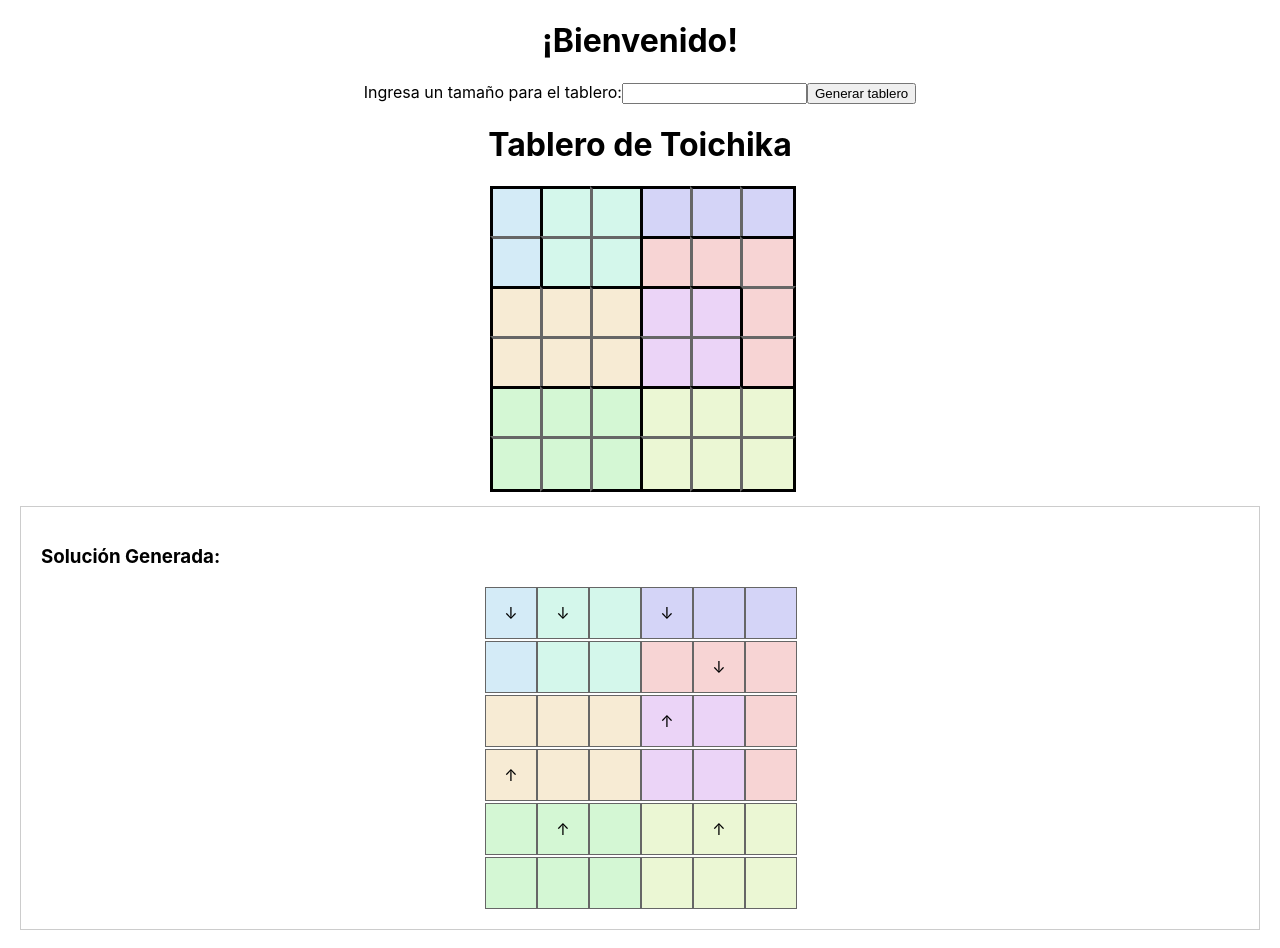
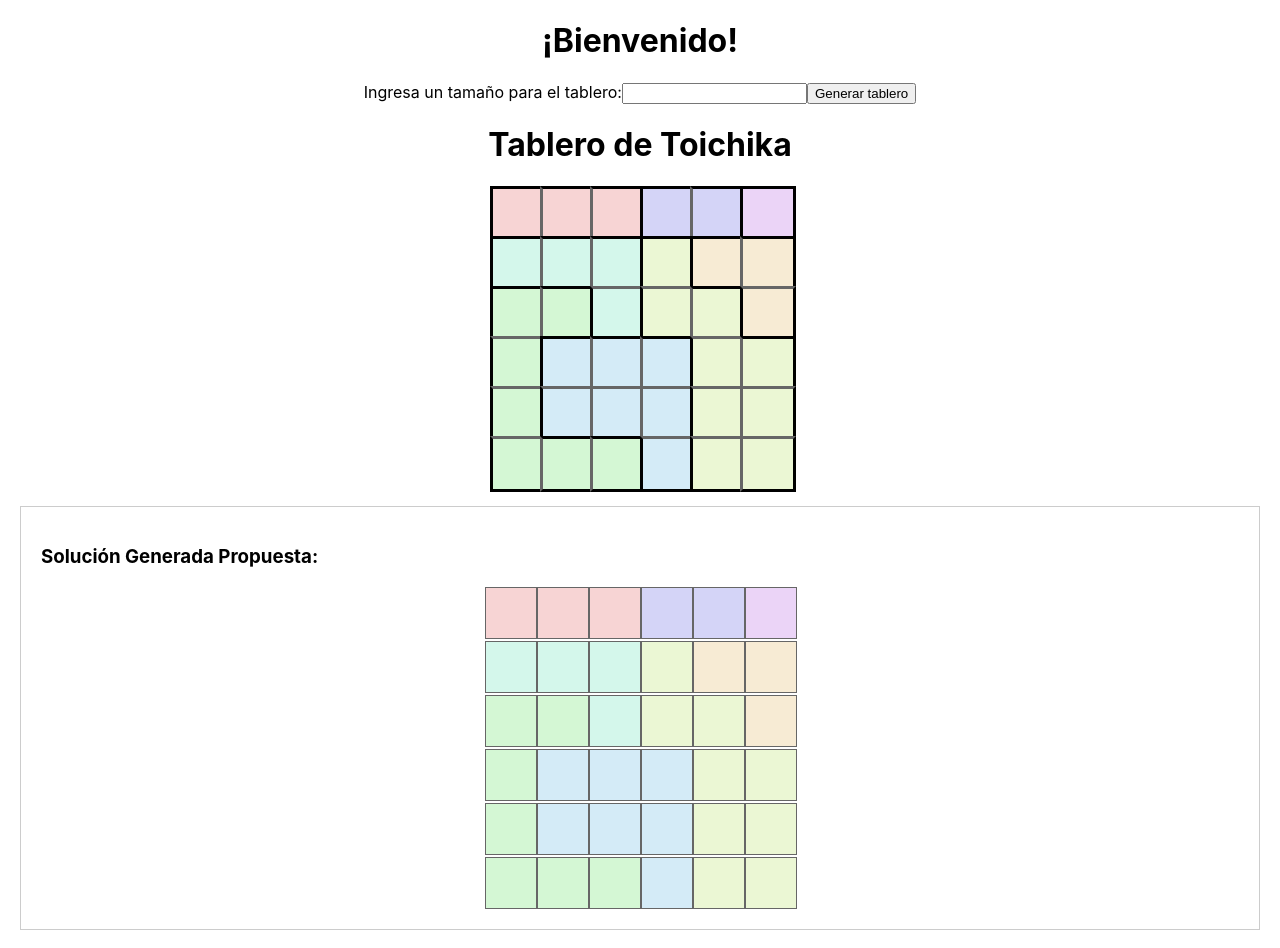
Before and after one commit to alonyanez/tfg-toichika, a React (Create React App) app: page / in a window 1280 px wide. Shown: the top 948 px of the page. Built offline with nearby package versions, Linux system fonts and the light colour scheme.

Commit message:
correccion generacion tablero y algoritmo resolvedor

```diff
--- a/src/App.js
+++ b/src/App.js
@@ -2,7 +2,7 @@ import './App.css';
 import Tablero from './components/Tablero/Tablero';
 import Resolver from './components/Tablero/ResolverToichika';
 import PedirValor from './components/pedirValor';
-import React, { useState, useCallback, useMemo } from 'react';
+import React, { useState, useCallback } from 'react';
 
 function App() {
   const [size, setSize] = useState(6);
@@ -43,7 +43,7 @@ function App() {
     <div >
       <div style={{ textAlign: 'center'}}>
         <h1>¡Bienvenido!</h1>
-        <PedirValor onActualizar={actualizarSize}/>
+       <PedirValor onActualizar={actualizarSize}/>
       </div>
 
       <h1  style={{ textAlign: 'center'}}>Tablero de Toichika</h1>
@@ -51,8 +51,6 @@ function App() {
         size={size}
         onTableroGenerado={memoizedSetTablero}
       />
-
-
 
       <Resolver
         tablero={tableroState}
--- a/src/components/Tablero/ResolverToichika.js
+++ b/src/components/Tablero/ResolverToichika.js
@@ -23,8 +23,34 @@ function buscarFlechaEnDireccion(tablero, f) {
   return null;
 }
 
+function sonAdyacentes(f1, f2) {
+  const dx = Math.abs(f1.x - f2.x);
+  const dy = Math.abs(f1.y - f2.y);
+  return (dx + dy === 1);
+}
+
+
 function direccionOpuesta(flecha) {
   return { '↑': '↓', '↓': '↑', '←': '→', '→': '←' }[flecha];
+}
+function esAdyacente(region, regionF, tablero, x, y) {
+  const direcciones = [
+    [-1, 0], // Arriba
+    [1, 0],  // Abajo
+    [0, -1], // Izquierda
+    [0, 1],  // Derecha
+  ];
+
+  for (let [dx, dy] of direcciones) {
+    const nx = x + dx;
+    const ny = y + dy;
+    if (nx >= 0 && ny >= 0 && nx < tablero.length && ny < tablero[nx].length) {
+      if (tablero[nx][ny].region === regionF) {
+        return true; // Si alguna celda adyacente es de la región de f1 o f2
+      }
+    }
+  }
+  return false;
 }
 
 function haySeparacionDeRegion(f1, f2, tablero) {
@@ -43,7 +69,9 @@ function haySeparacionDeRegion(f1, f2, tablero) {
 
     // Si encontramos una región diferente, marcamos
     if (celda.region !== f1.region) {
-      hayRegionDiferente = true;
+      if (!esAdyacente(celda.region, f1.region, tablero, x, y)) {
+        hayRegionDiferente = true;
+      }
     }
 
     x += dx;
@@ -51,12 +79,6 @@ function haySeparacionDeRegion(f1, f2, tablero) {
   }
 
   return hayRegionDiferente;
-}
-
-function sonAdyacentes(f1, f2) {
-  const dx = Math.abs(f1.x - f2.x);
-  const dy = Math.abs(f1.y - f2.y);
-  return (dx + dy === 1);
 }
 
 function recolectarFlechas(tablero) {
@@ -110,27 +132,22 @@ function esValida(tablero) {
 }
 
 function estadoParcialValido(tableroActual, x, y, flechasPorRegion){
-  const f = tableroActual[x][y];
-  if(f || f.flecha === '') return true;
+  const celda = tableroActual[x][y];
+  const flecha = { x, y, flecha: celda.flecha, region: celda.region };
 
-  const flecha = { x, y, flecha: f.flecha, region: f.region};
-
-  if (flechasPorRegion.has(f.region)) {
-    return false; // Ya hay una flecha en esta región
-  }
+  // Ya hay flecha en la región
+  if (flechasPorRegion.has(celda.region)) return false;
 
   const objetivo = buscarFlechaEnDireccion(tableroActual, flecha);
-  if (!objetivo) return true;
+  if (!objetivo) return true; // aún no hay pareja, puede ser válida
 
-  if (objetivo.flecha !== direccionOpuesta(flecha, flecha)) return false;
-
+  // Si encontramos una flecha: debe ser opuesta, no adyacente, con región diferente entremedio
+  if (objetivo.flecha !== direccionOpuesta(flecha.flecha)) return false;
   if (sonAdyacentes(flecha, objetivo)) return false;
-
   if (!haySeparacionDeRegion(flecha, objetivo, tableroActual)) return false;
 
   return true;
 }
-
 const encontrarAreas = (tablero) => {
   const areas = {};
 
@@ -205,14 +222,22 @@ function Resolver({ tablero, onSolucionInvalida }) {
       const opciones = asignarFlechas(celdas, tableroActual);
 
       for (const { x, y, flecha } of opciones) {
-        if (flechasPorRegion.has(regionId)) continue;
+        //if (flechasPorRegion.has(regionId)) continue;
 
         tableroActual[x][y].flecha = flecha;
+        //const objetivo = buscarFlechaEnDireccion(tableroActual, { x, y, flecha });
+        //if (objetivo) {
+          //if (objetivo.flecha !== direccionOpuesta(flecha)) continue;
+          //if (sonAdyacentes({ x, y }, objetivo)) continue;
+          //if (!haySeparacionDeRegion({ x, y, flecha, region: tableroActual[x][y].region }, objetivo, tableroActual)) continue;
+        //}
         flechasPorRegion.set(regionId, { x, y, flecha });
+
+
 
         if (estadoParcialValido(tableroActual, x, y, flechasPorRegion)) {
           backtracking(profundidad + 1);
-          if (mejorSolucion) return; // detener si encontró solución
+          if (mejorSolucion) continue; // detener si encontró solución
         }
 
         tableroActual[x][y].flecha = '';
@@ -231,21 +256,27 @@ function Resolver({ tablero, onSolucionInvalida }) {
   useEffect(() => {
     if (tablero.length === 0) return;
 
-    // Usar resolverToichika aquí para obtener la solución generada
-    const solucionGenerada = resolverToichika(tablero);
+    let intentos = 0;
+    const maxIntentos = 2;
+    let solucionGenerada = null;
 
-    if (solucionGenerada) {
+    while (intentos < maxIntentos) {
+      solucionGenerada = resolverToichika(tablero);
+      if (esValida(solucionGenerada)) break;
+      intentos++;
+    }
+
+    if (esValida(solucionGenerada)) {
       setSolucion(solucionGenerada);
-      //onSolucionGenerada(solucionGenerada); // Notificas a los componentes padres
     } else {
-      console.error("No se encontró solución perfecta");
+      console.error("No se encontró solución válida tras múltiples intentos");
       onSolucionInvalida();
     }
   }, [tablero, onSolucionInvalida]);
 
   return (
     <div style={{ margin: '20px', padding: '20px', border: '1px solid #ccc' }}>
-      <h3>Solución Generada:</h3>
+      <h3>Solución Generada Propuesta:</h3>
       <div style={{
         display: 'grid',
         gridTemplateColumns: `repeat(${tablero[0]?.length || 0}, 50px)`,
--- a/src/components/Tablero/Tablero.js
+++ b/src/components/Tablero/Tablero.js
@@ -3,7 +3,7 @@ import './Tablero.css';
 
 const FLECHAS = ['↑', '→', '↓', '←', ''];
 
-const tableroPredefinido = [
+/*const tableroPredefinido = [
   [{region: 0}, {region: 0}, {region: 0}, {region: 0}, {region: 0}, {region: 1}],
   [{region: 3}, {region: 4}, {region: 4}, {region: 4}, {region: 4}, {region: 1}],
   [{region: 3}, {region: 4}, {region: 5}, {region: 5}, {region: 5}, {region: 1}],
@@ -11,6 +11,7 @@ const tableroPredefinido = [
   [{region: 3}, {region: 7}, {region: 7}, {region: 7}, {region: 6}, {region: 1}],
   [{region: 3}, {region: 2}, {region: 2}, {region: 2}, {region: 2}, {region: 2}]
 ];
+*/
 
 function generarRegionesAleatorias(filas, columnas, cantidadRegiones) {
   const tablero = Array.from({ length: filas }, () =>
@@ -24,13 +25,11 @@ function generarRegionesAleatorias(filas, columnas, cantidadRegiones) {
     }
   }
 
-  // Semillas iniciales para cada región
   const mezclar = (array) => array.sort(() => Math.random() - 0.5);
   const semillas = mezclar([...todasLasCeldas]).slice(0, cantidadRegiones);
 
   const regiones = semillas.map(([x, y], i) => ({
     id: i,
-    celdas: [[x, y]],
     frontera: [[x, y]]
   }));
 
@@ -38,49 +37,51 @@ function generarRegionesAleatorias(filas, columnas, cantidadRegiones) {
     tablero[x][y].region = i;
   });
 
-  const vecinos = (x, y) => {
-    return [
-      [x - 1, y], [x + 1, y],
-      [x, y - 1], [x, y + 1]
-    ].filter(
-      ([nx, ny]) => nx >= 0 && ny >= 0 && nx < filas && ny < columnas
-    );
-  };
+  const vecinos = (x, y) => [
+    [x - 1, y], [x + 1, y],
+    [x, y - 1], [x, y + 1]
+  ].filter(([nx, ny]) => nx >= 0 && ny >= 0 && nx < filas && ny < columnas);
 
   let celdasAsignadas = semillas.length;
   const totalCeldas = filas * columnas;
-  let intentos = 0;
+  let rondasSinProgreso = 0;
 
-  while (celdasAsignadas < totalCeldas && intentos < 100000) {
+  while (celdasAsignadas < totalCeldas && rondasSinProgreso < 5) {
+    let progreso = false;
+
     for (const region of regiones) {
-      if (region.frontera.length === 0) continue;
+      const nuevaFrontera = [];
 
-      const [x, y] = region.frontera[Math.floor(Math.random() * region.frontera.length)];
-      const adyacentes = vecinos(x, y).filter(
-        ([nx, ny]) => tablero[nx][ny].region === -1
-      );
+      for (const [x, y] of region.frontera) {
+        const candidatos = vecinos(x, y).filter(
+          ([nx, ny]) => tablero[nx][ny].region === -1
+        );
 
-      if (adyacentes.length > 0) {
-        const [nx, ny] = adyacentes[Math.floor(Math.random() * adyacentes.length)];
-        tablero[nx][ny].region = region.id;
-        region.celdas.push([nx, ny]);
-        region.frontera.push([nx, ny]);
-        celdasAsignadas++;
-      } else {
-        // Quitar de frontera si ya no tiene adyacentes útiles
-        region.frontera = region.frontera.filter(
-          ([fx, fy]) => !(fx === x && fy === y)
-        );
+        mezclar(candidatos); // Para aleatoriedad
+
+        if (candidatos.length > 0) {
+          const [nx, ny] = candidatos[0];
+          tablero[nx][ny].region = region.id;
+          nuevaFrontera.push([nx, ny]);
+          celdasAsignadas++;
+          progreso = true;
+          if (celdasAsignadas >= totalCeldas) break;
+        }
       }
 
-      intentos++;
-      if (celdasAsignadas >= totalCeldas) break;
+      region.frontera = nuevaFrontera;
+    }
+
+    if (!progreso) {
+      rondasSinProgreso++;
+    } else {
+      rondasSinProgreso = 0;
     }
   }
 
   if (celdasAsignadas < totalCeldas) {
-    console.warn("No se pudo generar tablero completo. Reintentando...");
-    return generarRegionesAleatorias(filas, columnas, cantidadRegiones); // Reintento seguro
+    console.warn("No se pudo completar el tablero, reintentando...");
+    return generarRegionesAleatorias(filas, columnas, cantidadRegiones);
   }
 
   return tablero;
```
